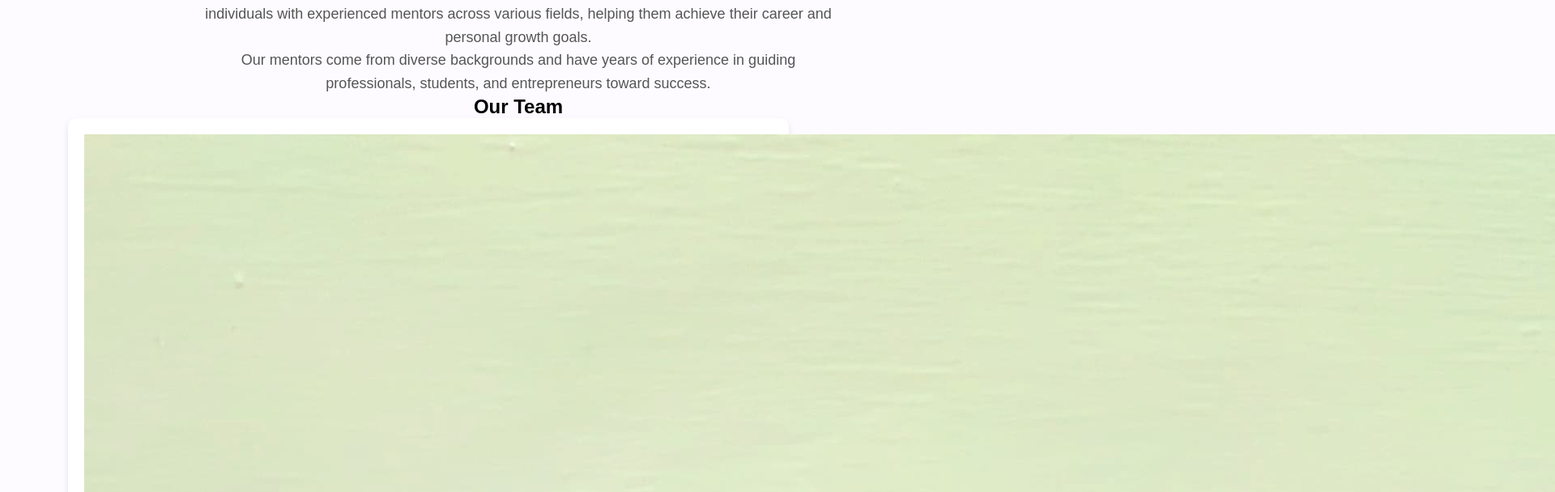
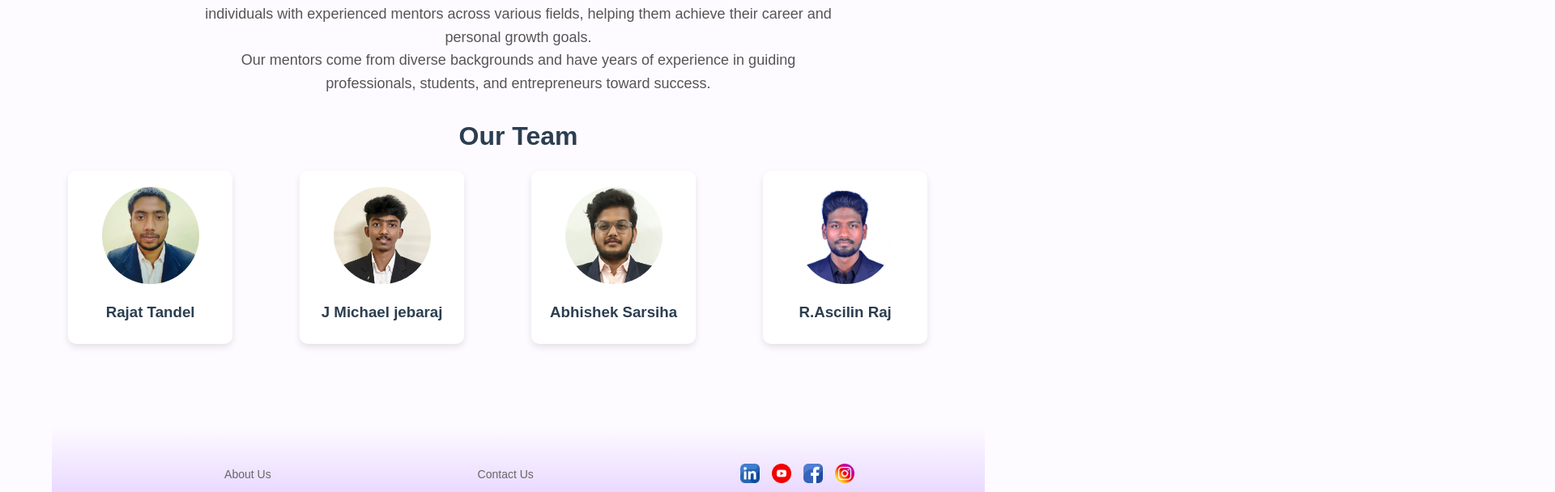
Before and after one commit to rajat-tandel/Mentorship_Booking_Platform-main, a React (Create React App) app in the folder Mentorship_Booking_Platform-main/my-app/: page /aboutUsBefore in a window 1280 px wide. Shown: the part 228-836 px from the top of the page at 81% size, 1920 px wide, since content can reach past the window. Built offline with nearby package versions, Linux system fonts and the light colour scheme.

Commit message:
Update Home.css

```diff
--- a/Mentorship_Booking_Platform-main/my-app/src/Home.css
+++ b/Mentorship_Booking_Platform-main/my-app/src/Home.css
@@ -852,3 +852,64 @@ body {
   position: relative;
   z-index: 1;
 }
+.mentor-section {
+  margin-top: 2rem;
+  text-align: center;
+}
+
+.mentor-section h2 {
+  font-size: 2rem;
+  margin-bottom: 1.5rem;
+  color: #2c3e50;
+}
+
+.mentor-grid {
+  display: grid;
+  grid-template-columns: repeat(auto-fit, minmax(250px, 1fr));
+  gap: 2rem;
+  margin: 0 auto;
+  max-width: 1200px;
+}
+
+.mentor-card {
+  background: white;
+  border-radius: 10px;
+  padding: 1.5rem;
+  box-shadow: 0 4px 8px rgba(0, 0, 0, 0.1);
+  transition: transform 0.3s ease;
+  display: flex;
+  flex-direction: column;
+  align-items: center;
+  position: relative; /* Needed for the hover effect */
+  overflow: hidden;
+}
+
+.mentor-card:hover {
+  transform: translateY(-5px);
+}
+
+.mentor-card img {
+  width: 120px;
+  height: 120px;
+  border-radius: 50%;
+  object-fit: cover;
+  margin-bottom: 1rem;
+  transition: all 0.3s ease; /* Smooth transition for hover */
+  position: relative;
+  z-index: 1; /* Image comes first */
+}
+.mentor-card:hover img {
+  box-shadow: 0 0 0 5px #ba90f1; /* Teal glow */
+  transform: scale(1.05);
+}
+.mentor-card h3 {
+  margin: 0.5rem 0;
+  color: #2c3e50;
+  order: 2; /* Name comes after image */
+}
+
+.mentor-card p {
+  color: #7f8c8d;
+  font-size: 0.9rem;
+  order: 3; /* Expertise comes last */
+}
```
